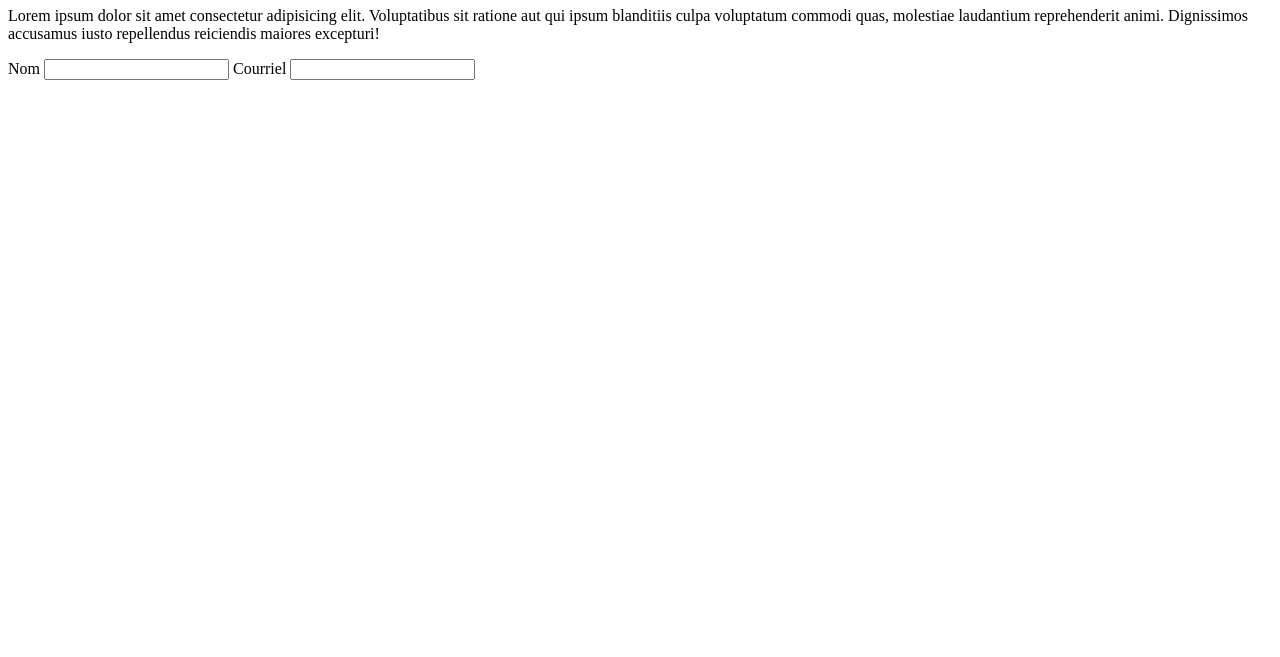
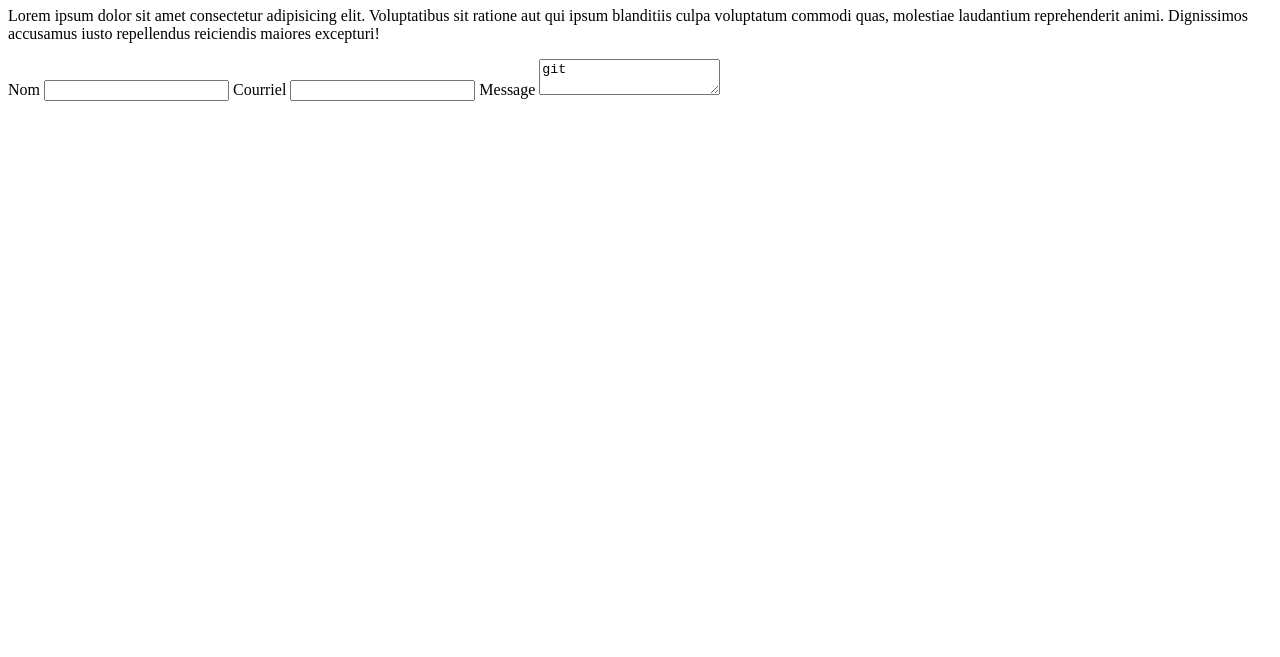
Before and after one commit to pmoukda/pratique, a plain HTML site: page contact.html in a window 1280 px wide. Shown: the part 143-800 px from the top of the page. Drawn offline with Linux system fonts and the light colour scheme.

Commit message:
ajout textarea ds page contact

```diff
--- a/contact.html
+++ b/contact.html
@@ -19,6 +19,8 @@
         <input type="text" id="nom" name="nom">
         <label for="courriel">Courriel</label>
         <input type="text" id="courriel" name="courriel">
+        <label for="message">Message</label>
+        <textarea name="message" id="message">git</textarea>
     </form>
 </body>
 </html>
```
